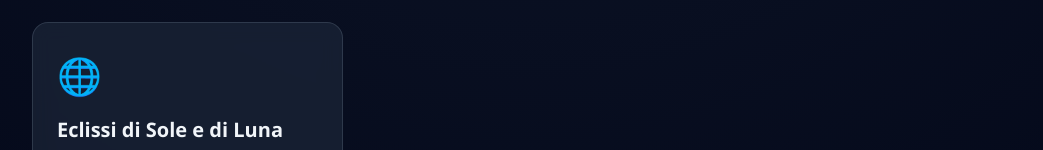
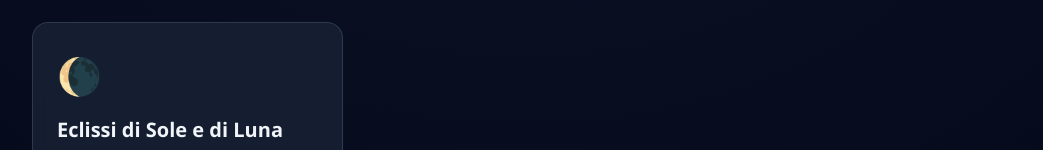
Before and after one commit to profsarasadocco-afk/terra, a plain HTML site: page index.html in a window 1280 px wide. Shown: the part 539-689 px from the top of the page, without its empty margins (118-1161 px from the left). Drawn offline with Linux system fonts and the light colour scheme.

Commit message:
Update index.html

```diff
--- a/index.html
+++ b/index.html
@@ -161,7 +161,7 @@
         <!-- Pulsante 4: Eclissi -->
         <article class="card">
             <div>
-                <div class="icon">🌐</div>
+                <div class="icon">🌘</div>
                 <h2>Eclissi di Sole e di Luna</h2>
                 <p>Sposta manualmente la Luna lungo la sua orbita per osservare come varia il suo cono d'ombra e la sua posizione rispetto al cono d'ombra generato dalla Terra.</p>
             </div>
```
